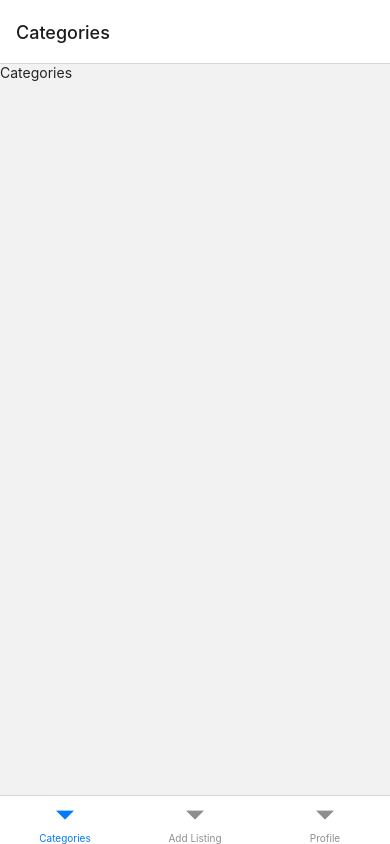
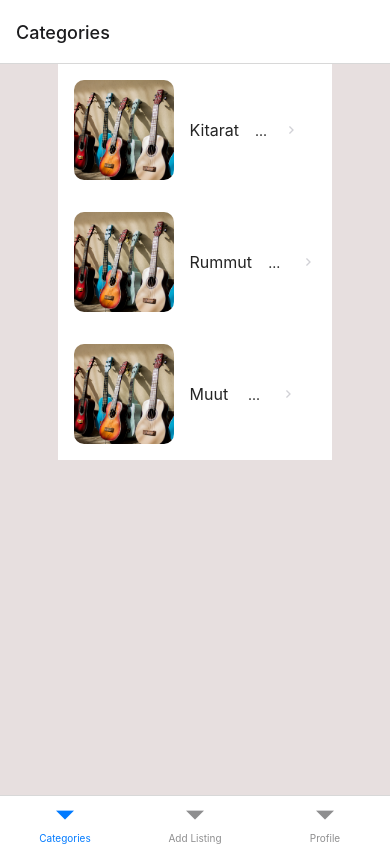
Before and after one commit to markoseppanen/soitintori, a React Native app: screen /Categories in a window 390 px wide. Built offline with nearby package versions, Linux system fonts and the light colour scheme.

Commit message:
categories aloitettu

```diff
--- /dev/null
+++ b/components/CategoryList.js
@@ -0,0 +1,35 @@
+import {FlatList} from 'react-native';
+import CategoryListItem from './CategoryListItem';
+
+//kategorioiden array ensin tässä
+const categoryArray = [
+  {
+    key: '0',
+    title: 'Kitarat',
+    description:
+      '...',
+  },
+  {
+    key: '1',
+    title: 'Rummut',
+    description:
+      '... ',
+  },
+  {
+    key: '2',
+    title: 'Muut',
+    description:
+      ' ... ',
+  },
+];
+
+const CategoryList = ({navigation}) => {
+  return (
+    <FlatList
+      data={categoryArray}
+      renderItem={({item}) => <CategoryListItem navigation={navigation} singleCategory={item} />}
+    />
+  );
+};
+
+export default CategoryList;
--- /dev/null
+++ b/components/CategoryListItem.js
@@ -0,0 +1,29 @@
+import {Image} from 'react-native';
+import PropTypes from 'prop-types';
+import { ListItem as RNEListItem } from '@rneui/themed';
+
+const CategoryListItem = ({singleCategory, navigation}) => {
+  return (<RNEListItem
+    onPress={() => {
+        navigation.navigate('SingleCategory', singleCategory);
+    }}
+  >
+    <Image
+        source={require('../assets/guitars.png')}
+        style={{ width: 100, height: 100, borderRadius: 10 }}
+      />
+    <RNEListItem.Title>{singleCategory.title}</RNEListItem.Title>
+    <RNEListItem.Subtitle numberOfLines={3}>
+      {singleCategory.description}
+    </RNEListItem.Subtitle>
+    <RNEListItem.Chevron />
+  </RNEListItem>
+  );
+};
+
+CategoryListItem.propTypes = {
+  singleCategory: PropTypes.object,
+  navigation: PropTypes.object,
+};
+
+export default CategoryListItem;
--- a/views/Categories.js
+++ b/views/Categories.js
@@ -1,10 +1,27 @@
-import { View } from 'react-native';
+import React from 'react';
 import { Text } from '@rneui/themed';
+import {Platform, SafeAreaView, StyleSheet} from 'react-native';
+import CategoryList from '../components/CategoryList';
+import PropTypes from 'prop-types';
 
-export const Categories = () => {
+export const Categories = ({navigation}) => {
   return (
-    <View>
-      <Text>Categories</Text>
-    </View>
+    <SafeAreaView style={styles.container}>
+      <CategoryList navigation={navigation} />
+    </SafeAreaView>
   );
 };
+
+const styles = StyleSheet.create({
+  container: {
+    flex: 1,
+    paddingTop: Platform.OS === 'android' ? 30 : 0,
+    backgroundColor: 'rgb(231,223,223)',
+    alignItems: 'center',
+    justifyContent: 'center',
+  },
+});
+
+Categories.propTypes = {
+  navigation: PropTypes.object,
+};
```
Also changed, not shown: assets/drums.png (added), assets/guitars.png (added).
